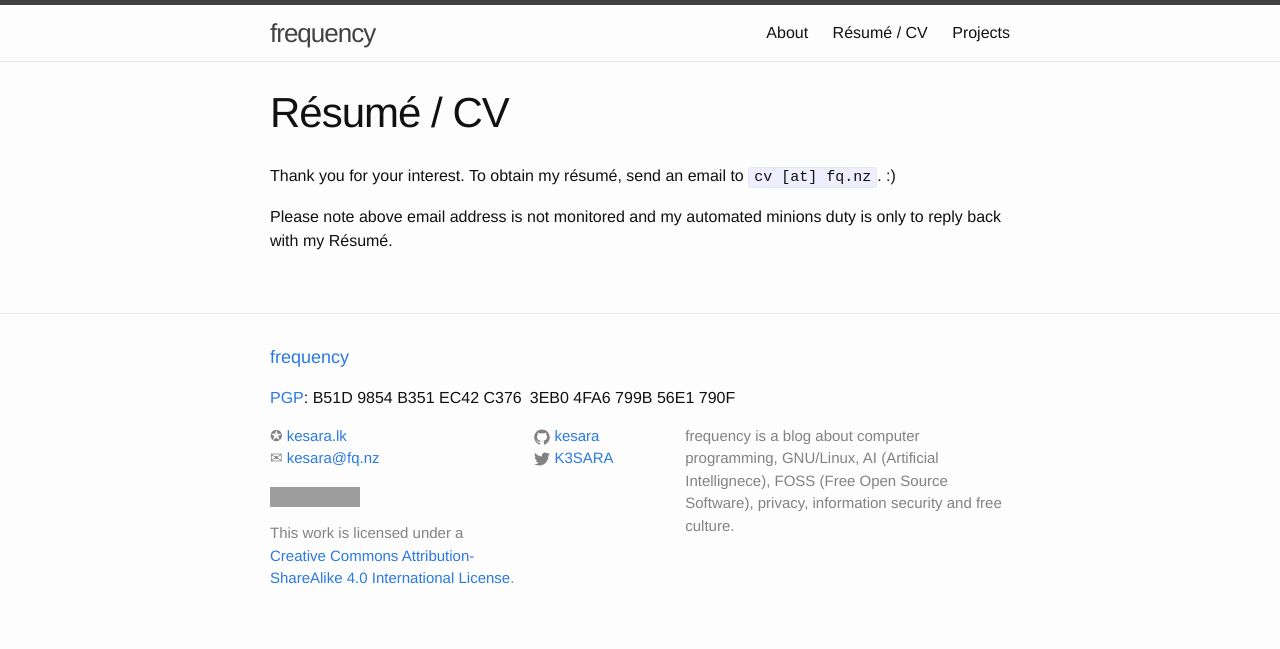
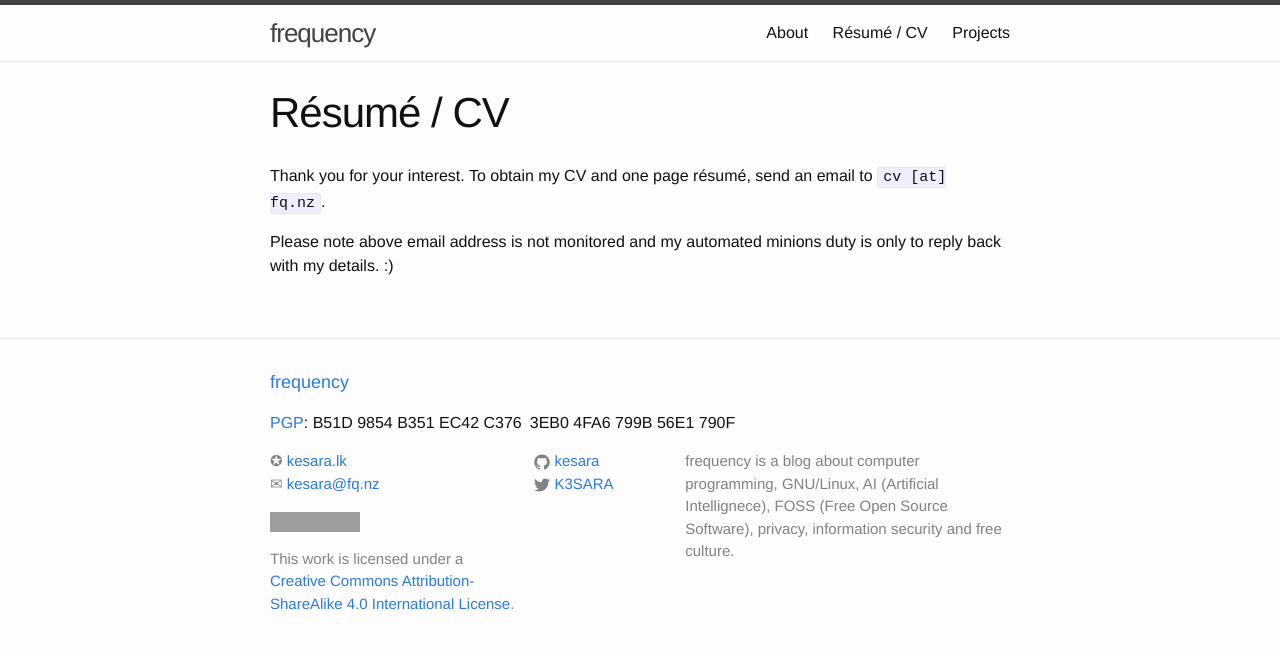
Before and after one commit to kesara/kesara.github.io, a Jekyll site: the page built from resume.md, in a window 1280 px wide. Shown: the top 649 px of the page. Built offline with Jekyll 4.4.1, drawn with Linux system fonts in a browser that asks for light colours; grey boxes are pictures that could not be loaded.

Commit message:
* Update CV/Resume information & links. * Minor bug fix.

```diff
--- a/resume.md
+++ b/resume.md
@@ -1,12 +1,12 @@
 ---
 layout:         page
 title:          Résumé / CV
-description:    "My Résumé"
-permalink:      /resume/
+description:    "My Résumé & Curriculum Vitae (CV)"
+permalink:      /cv/
 ---
 
 Thank you for your interest.
-To obtain my résumé, send an email to `cv [at] fq.nz`. :)
+To obtain my CV and one page résumé, send an email to `cv [at] fq.nz`.
 
 Please note above email address is not monitored and my automated minions duty
-is only to reply back with my Résumé.
+is only to reply back with my details. :)
```
Also changed, not shown: _projects/index.md (+0 -1 lines), about.md (+1 -1 lines).
